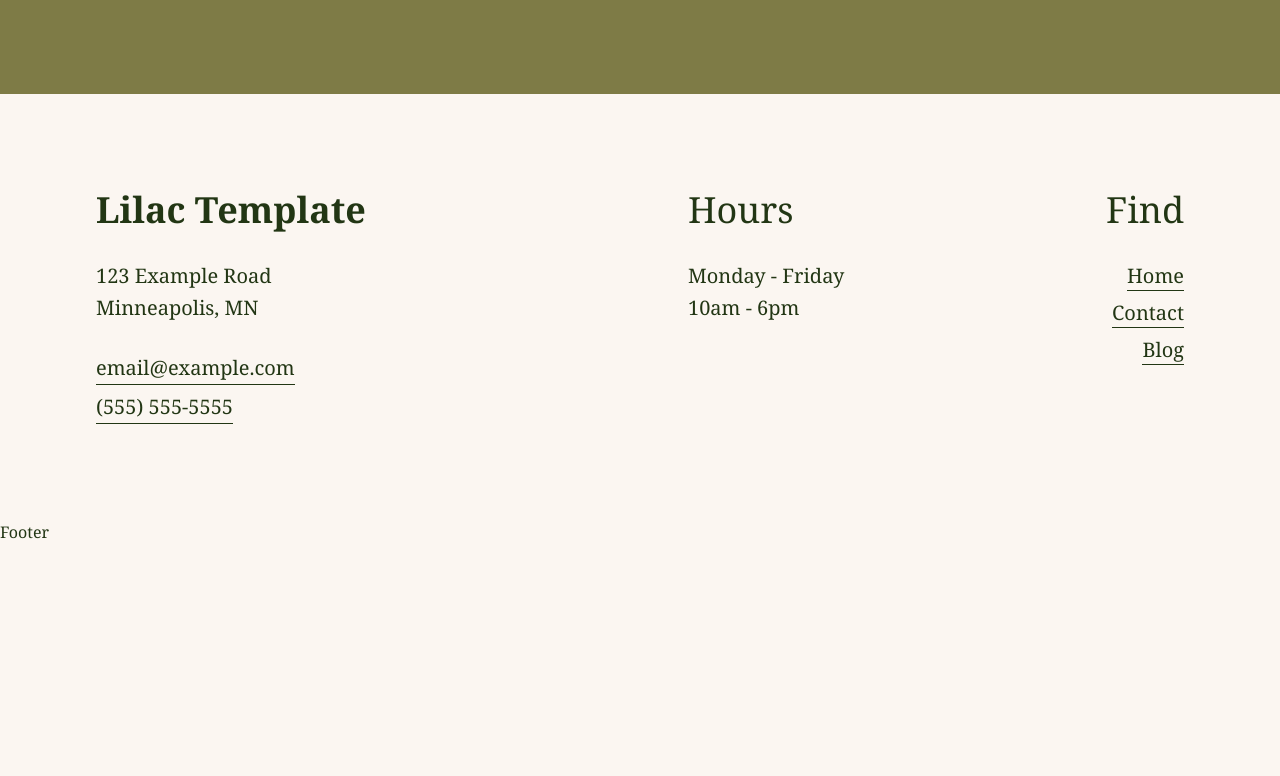
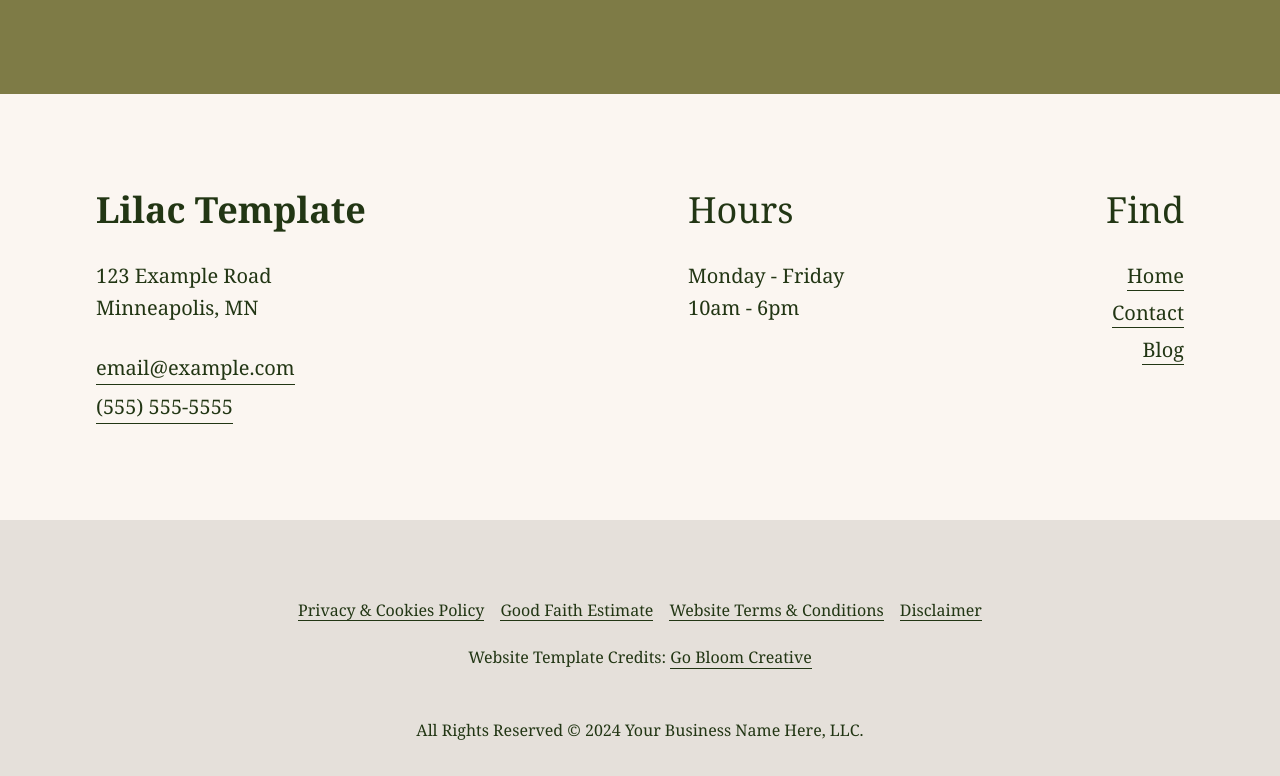
Before and after one commit to asynctushar/lilac, a Next.js app: page / in a window 1280 px wide. Shown: the part 6030-6806 px from the top of the page. Before the commit the page ends 6575 px from the top, so only its background shows below. Built offline with nearby package versions, Linux system fonts and the light colour scheme.

Commit message:
feat: footer developed

```diff
--- a/src/app/components/layout/Footer.jsx
+++ b/src/app/components/layout/Footer.jsx
@@ -1,8 +1,23 @@
+import Link from 'next/link';
 import React from 'react';
 
 const Footer = () => {
     return (
-        <div>Footer</div>
+        <footer className='bg-primary text-center py-8 px-4'>
+            <div className='space-y-6 py-12'>
+                <div className='flex flex-wrap gap-4 justify-center'>
+                    <Link href="/#policy" className='border-b leading-tight'>Privacy & Cookies Policy </Link>
+                    <Link href="/#estimate" className='border-b leading-tight'>Good Faith Estimate</Link>
+                    <Link href="/#terms " className='border-b leading-tight'>Website Terms & Conditions</Link>
+                    <Link href="/#disclaimer" className='border-b leading-tight'>Disclaimer</Link>
+
+                </div>
+                <p>
+                    Website Template Credits: <Link href="/#bloom" className='border-b leading-tight' >Go Bloom Creative</Link>
+                </p>
+            </div>
+            <p>All Rights Reserved © 2024 Your Business Name Here, LLC.</p>
+        </footer>
     );
 };
 
```
